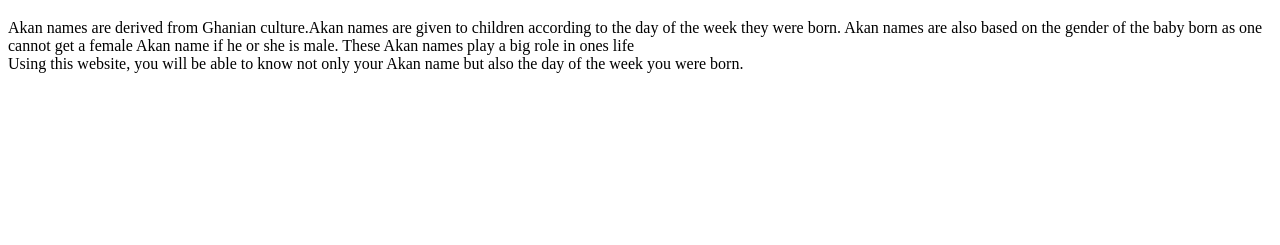
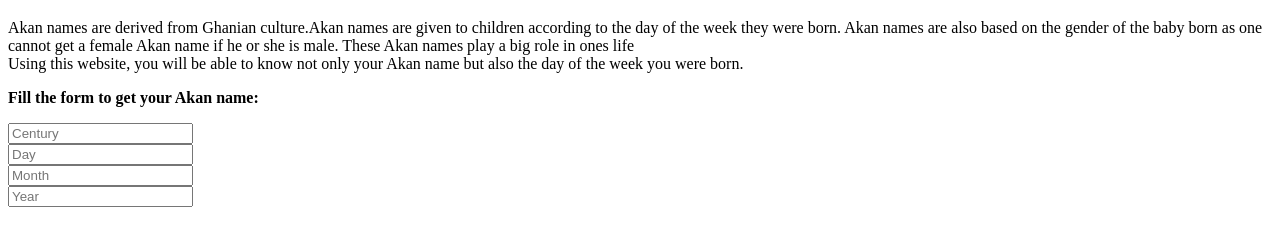
Before and after one commit to sha-lin/Akan-names, a plain HTML site: page index.html in a window 1280 px wide. Shown: the part 61-306 px from the top of the page. Drawn offline with Linux system fonts and the light colour scheme.

Commit message:
enable a user to enter their details through a form

```diff
--- a/index.html
+++ b/index.html
@@ -16,6 +16,23 @@
         male.
         These Akan names play a big role in ones life <br>Using this website, you will be able to know not only your
         Akan name but also the day of the week you were born.</p>
+        <p><strong>Fill the form to get your <span>Akan</span> name:</strong></p>
+        <form action="index.html">
+            <div class="user-box">
+                <label for="input-century"></label>
+                <input type="number" class="form" id="main" required placeholder="Century"><br>
+            </div>
+            <div class="user-box">
+                <label for="input-Day"></label>
+                <input type="number" class="form" id="name" required placeholder="Day"><br>
+            </div>
+            <div class="user-box">
+                <label for="input-Month"></label>
+                <input type="number" class="form" id="Form" required placeholder="Month"><br>
+            </div>
+            <div class="user-box">
+                <label for="input-Year"></label>
+                <input type="number" class="form" id="akan" required placeholder="Year"><br>
 </body>
 
 </html>
```
